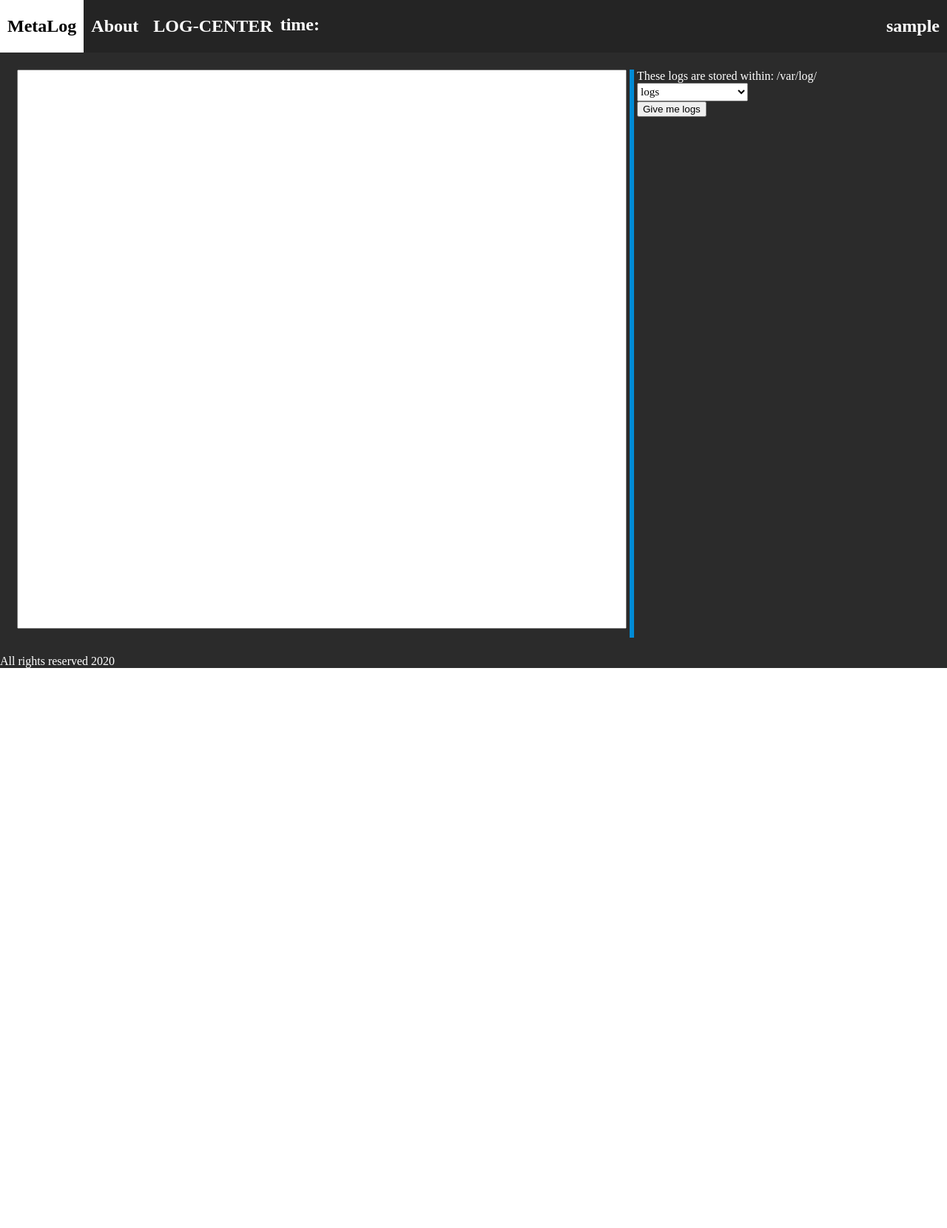
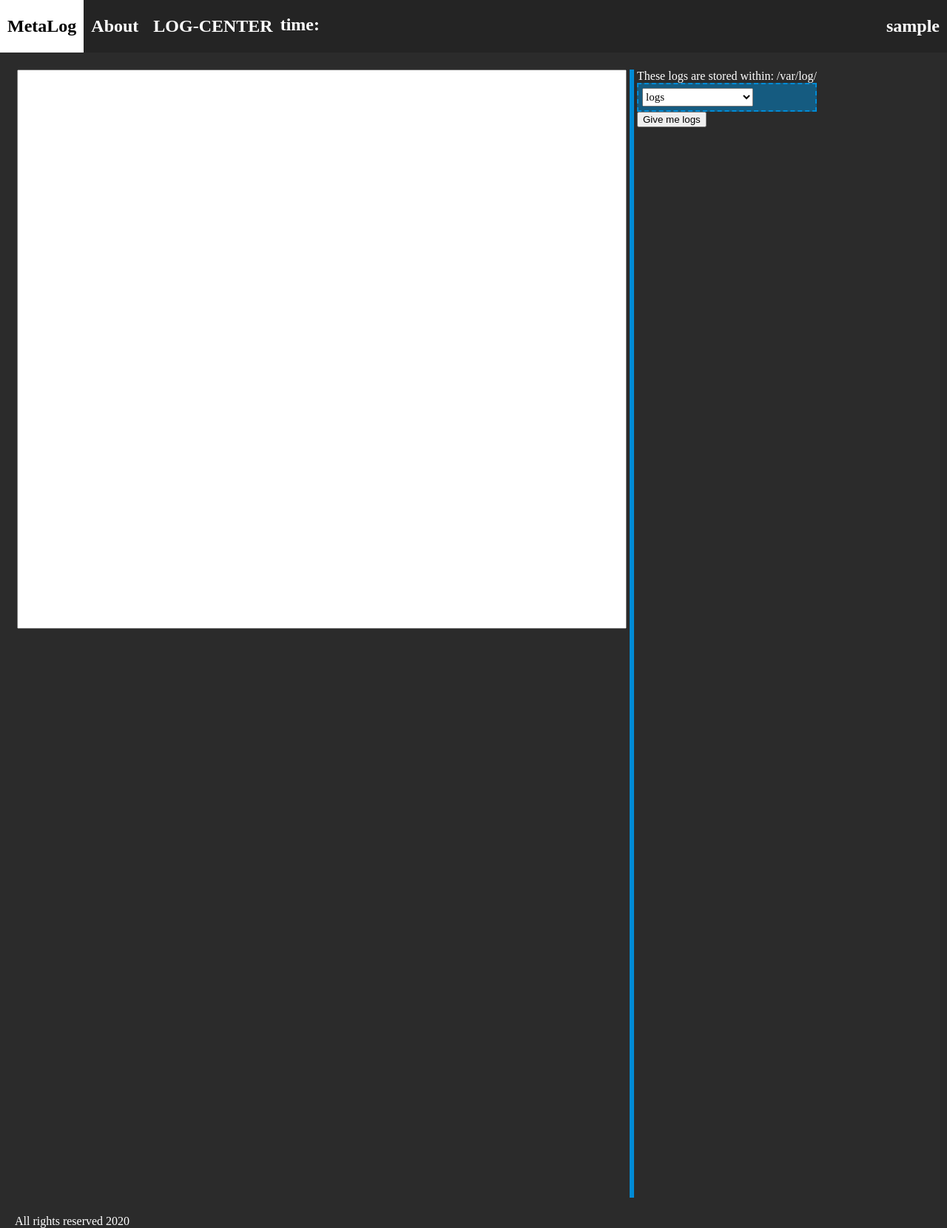
Before and after one commit to chrisMiller2/metalog, a PHP site: page /mainPage/userIndex.php in a window 1280 px wide. Shown: the whole page at 74% size. Before the commit the page ends 903 px from the top, so only its background shows below. Run offline with PHP 8.4, Linux system fonts and the light colour scheme; the visitor is signed in with stand-in values (Sample User, id 1).

Commit message:
New design

```diff
--- a/src/login_register/mainPage/Main.css
+++ b/src/login_register/mainPage/Main.css
@@ -4,6 +4,10 @@ body, html {
     color: white;
     font-family: "Lucida Sans Typewriter", serif;
     background-color: #2b2b2b;
+}
+
+.footer{
+    text-indent: 20px;
 }
 
 /*lines*/
@@ -13,7 +17,7 @@ hr {
 
 .verticalLine {
     border-left: 6px solid #008bd6;
-    height: 768px;
+    height: 1525px;
 }
 
 /*dropdown menu start*/
@@ -26,7 +30,7 @@ li#menuRight {
     position: absolute;
     background-color: #242424;
     min-width: 160px;
-    box-shadow: 10px 10px 10px rgba(0, 83, 128, 0.5);
+    box-shadow: 10px 10px 10px rgba(0, 139, 214, 0.5);
     z-index: 1;
 }
 
@@ -45,16 +49,22 @@ li#menuRight {
 }
 
 /*buttons*/
+.browse_button{
+    display: inline-block;
+    border: none;
+    text-align: center;
+    font-size: 20px;
+}
+
 .button {
     vertical-align: middle;
-    width: 100%;
+    width: 200px;
     display: inline-block;
-    border-radius: 4px;
     border: none;
     color: black;
     background-color: white;
     text-align: center;
-    font-size: 25px;
+    font-size: 20px;
     -webkit-transition-duration: 0.4s;
     transition-duration: 0.4s;
     overflow: hidden;
@@ -62,6 +72,7 @@ li#menuRight {
 
 .button:hover {
     background-color: black;
+    box-shadow: 0 12px 16px 0 rgba(0,0,0,0.5),0 17px 50px 0 rgba(0,0,0,0.19);
     color: white;
 }
 
@@ -93,6 +104,15 @@ li#menuRight {
     padding: 20px;
     color: white;
     border-color: black;
+}
+
+div.custom-select{
+    position: -webkit-sticky;
+    position: sticky;
+    top: 0;
+    padding: 5px;
+    background-color: rgba(0, 139, 214, 0.5);
+    border: 2px dashed #008bd6;
 }
 
 /*select*/
--- a/src/login_register/mainPage/Template/footerTemplate.php
+++ b/src/login_register/mainPage/Template/footerTemplate.php
@@ -1,3 +1,3 @@
-All rights reserved 2020
+<div class="footer">All rights reserved 2020</div>
 </body>
 </html>
--- a/src/login_register/mainPage/listCustomLogs.php
+++ b/src/login_register/mainPage/listCustomLogs.php
@@ -3,7 +3,7 @@ session_start();
 
 $dir = '/var/www/faildomain.com/src/login_register/mainPage/logs/';
 echo shell_exec("cd ". $dir . "ls -l");
-$files = array_diff(scandir($dir), array('.', '..', ' '));
+$files = array_diff(scandir($dir), array('.','..',' '));
 
 //list uploaded files
 echo '<select name="select2">';
@@ -15,6 +15,6 @@ foreach($files as $customLog){?>
 }
 
 echo '</select>
-<br><input type="submit" name="selectButton" value="Give me custom logs">';
+<br><input class="button" type="submit" name="selectButton" value="Give me custom logs">';
 
 //pass the selected file name
```
Also changed, not shown: src/login_register/mainPage/adminIndex.php (+7 -5 lines), src/login_register/mainPage/importLogFile.php (+17 -2 lines).
